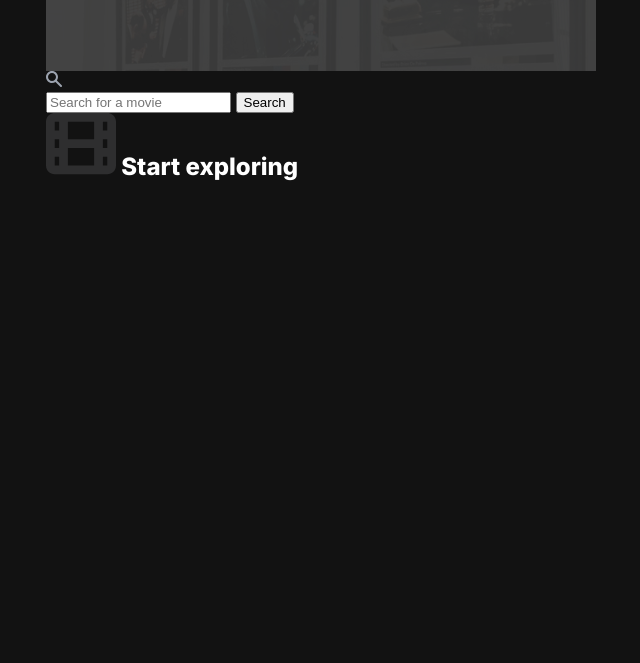
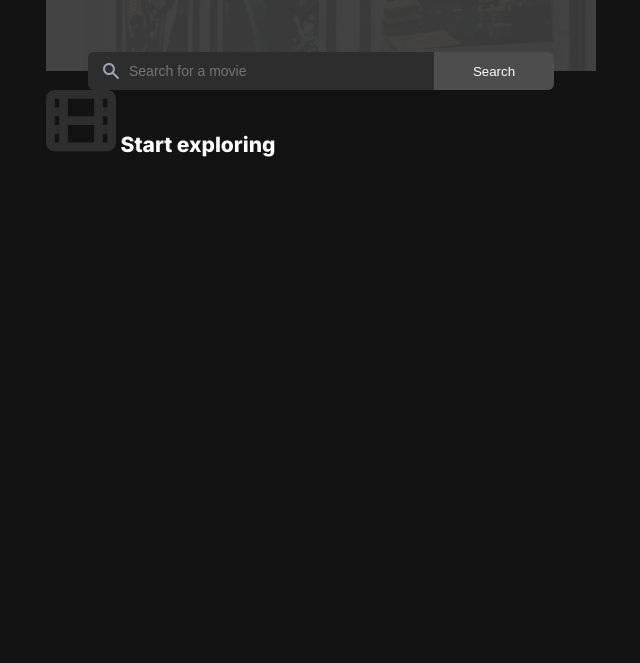
Before and after one commit to manolobrown/movie-watchilist, a website: page index.html in a window 1280 px wide. Shown: the part 137-800 px from the top of the page, without its empty margins (319-959 px from the left). Drawn offline with nearby package versions, Linux system fonts and the light colour scheme; files that its build step writes are made by us from their sources.

Commit message:
[UPDATE] Form Design

```diff
--- a/app/scss/components/form.scss
+++ b/app/scss/components/form.scss
@@ -1 +1,46 @@
-@use '../util' as *;
+@use "../util" as *;
+form {
+  display: flex;
+  align-items: center;
+  justify-content: center;
+  position: relative;
+  padding: 0 rem(42);
+  margin-top: rem(-19);
+
+  .icon {
+    position: absolute;
+    left: rem(57);
+    top: 50%;
+    transform: translateY(-50%);
+
+    display: flex;
+    align-items: center;
+  }
+
+  input {
+    border-radius: rem(6) 0 0 rem(6);
+    background-color: var(--dark-gray);
+    border: 0;
+    padding: rem(11) rem(15) rem(11) rem(41);
+    font-size: rem(14);
+    font-weight: 500;
+    flex-basis: 0;
+    flex-grow: 1;
+  }
+  button {
+    flex-basis: 0;
+    flex-grow: 1;
+    max-width: rem(120);
+    background-color: var(--gray);
+    border: 0;
+    align-self: stretch;
+    border-radius: 0 rem(6) rem(6) 0;
+    color: var(--white);
+    transition: background-color 0.2s ease, color 0.2s ease;
+    cursor: pointer;
+
+    &:hover {
+      background-color: var(--dark-gray);
+    }
+  }
+}
--- a/app/scss/components/header.scss
+++ b/app/scss/components/header.scss
@@ -13,6 +13,7 @@
   h1,
   a {
     z-index: 1;
+    margin: 0;
   }
 
   &:after {
--- a/app/scss/globals/typography.scss
+++ b/app/scss/globals/typography.scss
@@ -13,3 +13,8 @@ a:active {
   text-decoration: none;
   color: var(--white);
 }
+
+body {
+  font-size: rem(14);
+  line-height: rem(20);
+}
```
